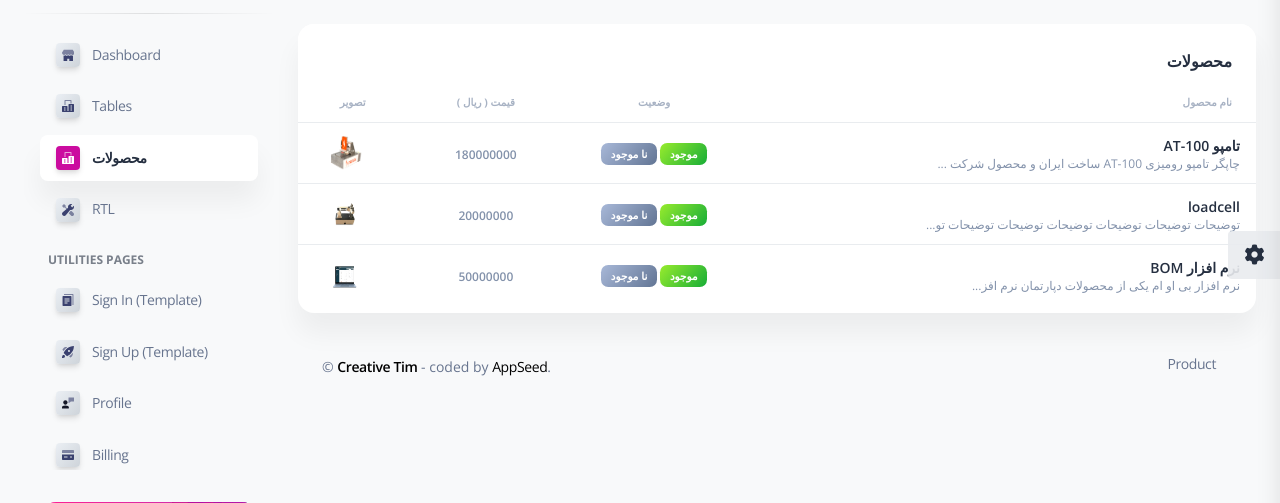
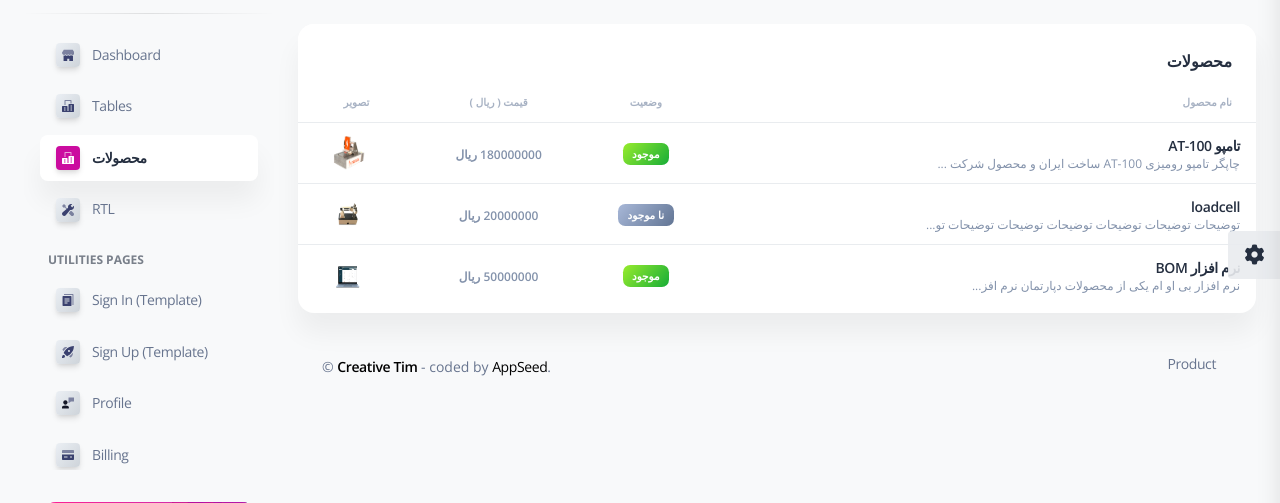
Before and after one commit to nimadorostkar/AtroCRM, a Django app: page /products in a window 1280 px wide. Shown: the part 89-592 px from the top of the page. Run offline with Django 3.2, Linux system fonts and the light colour scheme; a user stored in the database is signed in; data comes from the database, SQL or seed files in the repository; both versions use the stored data as it was after the commit; parts of the project's set-up code (start-up, migrations or seed data) failed here and were passed over; some libraries are stand-ins or nearby versions.

Commit message:
products done

```diff
--- a/apps/home/admin.py
+++ b/apps/home/admin.py
@@ -4,7 +4,6 @@ from django.contrib.admin.models import LogEntry
 from .models import Product, Customer, Order_request, Order_steps
 from import_export import resources
 from import_export.admin import ImportExportModelAdmin, ImportExportMixin
-from mptt.admin import MPTTModelAdmin, TreeRelatedFieldListFilter, DraggableMPTTAdmin
 from jalali_date import datetime2jalali, date2jalali
 from jalali_date.admin import ModelAdminJalaliMixin, StackedInlineJalaliMixin, TabularInlineJalaliMixin
 
--- a/apps/home/models.py
+++ b/apps/home/models.py
@@ -26,7 +26,7 @@ class Product(models.Model):
         return format_html("<img width=50 src='{}'>".format(self.image.url))
 
     def get_absolute_url(self):
-        return reverse('app:product_detail',args=[self.id])
+        return reverse('product_detail',args=[self.id])
 
     @property
     def short_description(self):
--- a/apps/home/urls.py
+++ b/apps/home/urls.py
@@ -13,7 +13,7 @@ urlpatterns = [
 
     # Product
     path('products', views.products, name='products'),
-    #path('product_detail/<int:id>/',views.product_detail,name='product_detail'),
+    path('product_detail/<int:id>/',views.product_detail,name='product_detail'),
 
     # Matches any html file
     re_path(r'^.*\.*', views.pages, name='pages'),
--- a/apps/home/views.py
+++ b/apps/home/views.py
@@ -73,6 +73,26 @@ def products(request):
     return HttpResponse(html_template.render(context, request))
 
 
+@login_required()
+def product_detail(request, id):
+    product = get_object_or_404(models.Product, id=id)
+    context = {'product':product}
+    return render(request, 'product_detail.html', context)
+
+
+
+
+
+
+
+
+
+
+
+
+
+
+
 
 
 
--- a/apps/templates/home/products.html
+++ b/apps/templates/home/products.html
@@ -33,17 +33,20 @@
                     <td>
                       <div class="d-flex px-2 py-1">
                         <div class="d-flex flex-column justify-content-center">
-                          <h6 class="mb-0 text-sm"> {{ Product.name }} </h6>
+                          <a href="{{ Product.get_absolute_url }}"> <h6 class="mb-0 text-sm"> {{ Product.name }} </h6> </a>
                           <p class="text-xs text-secondary mb-0"> {{ Product.description|slice:":50" }}... </p>
                         </div>
                       </div>
                     </td>
                     <td class="align-middle text-center text-sm">
-                      <span class="badge badge-sm bg-gradient-success">موجود</span>
-                      <span class="badge badge-sm bg-gradient-secondary">نا موجود</span>
+                      {% if Product.available %}
+                        <span class="badge badge-sm bg-gradient-success">موجود</span>
+                      {% else %}
+                        <span class="badge badge-sm bg-gradient-secondary">نا موجود</span>
+                      {% endif %}
                     </td>
                     <td class="align-middle text-center">
-                      <span class="text-secondary text-xs font-weight-bold"> {{ Product.price }}  </span>
+                      <span class="text-secondary text-xs font-weight-bold"> {{ Product.price }} ریال </span>
                     </td>
                     <td class="align-middle text-center">
                       <div>
--- a/core/settings.py
+++ b/core/settings.py
@@ -31,7 +31,6 @@ INSTALLED_APPS = [
     'django.contrib.staticfiles',
     'jalali_date',
     'import_export',
-    'bootstrapform',
     'apps.home'  # Enable the inner home (home)
 ]
 
```
Also changed, not shown: requirements.txt (+0 -9 lines), apps/home/migrations/0006_auto_20211031_2337.py (added), core/media/media/bom.png (added), db.sqlite3 (added), media/loadcell.png (added), 5 other files.
